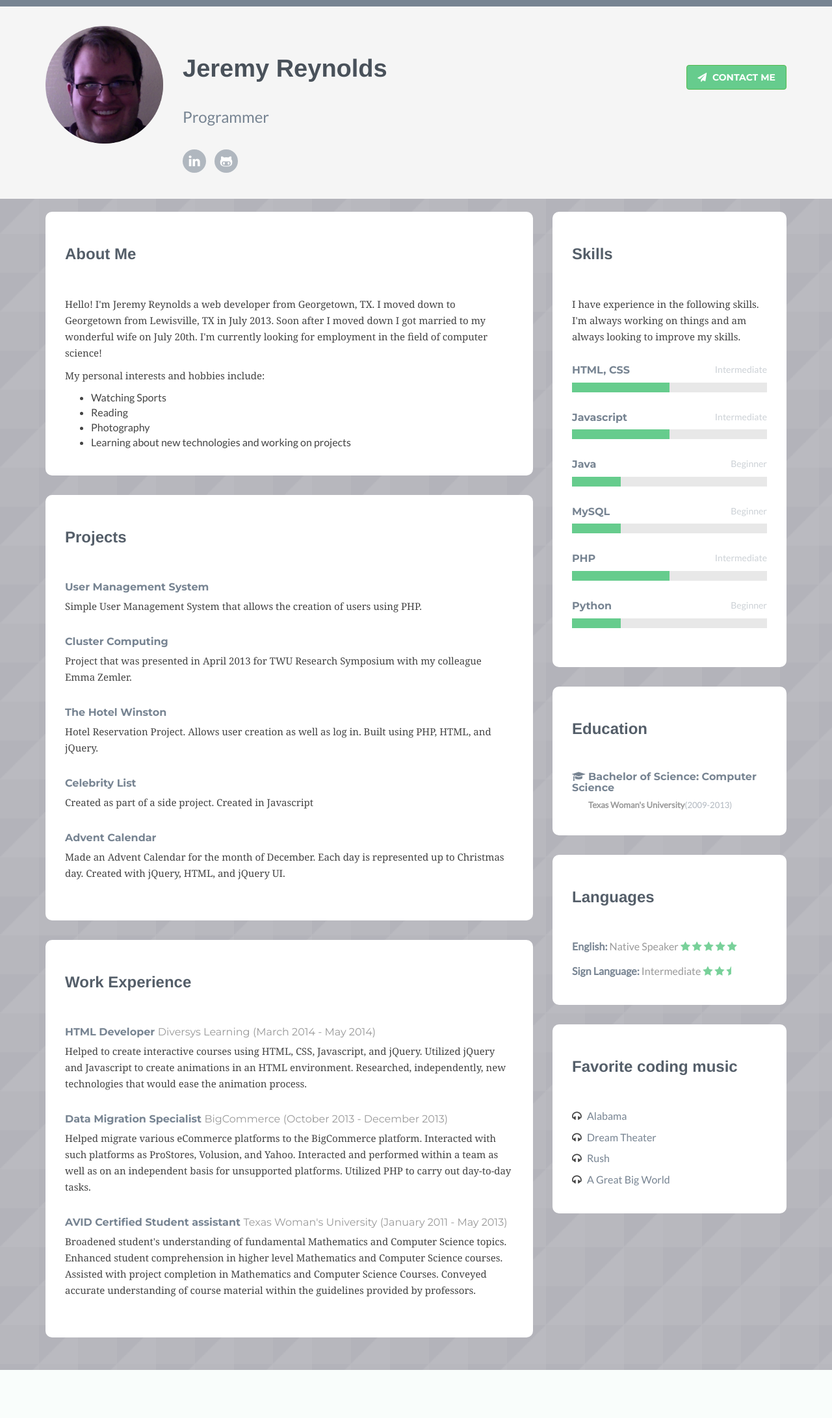
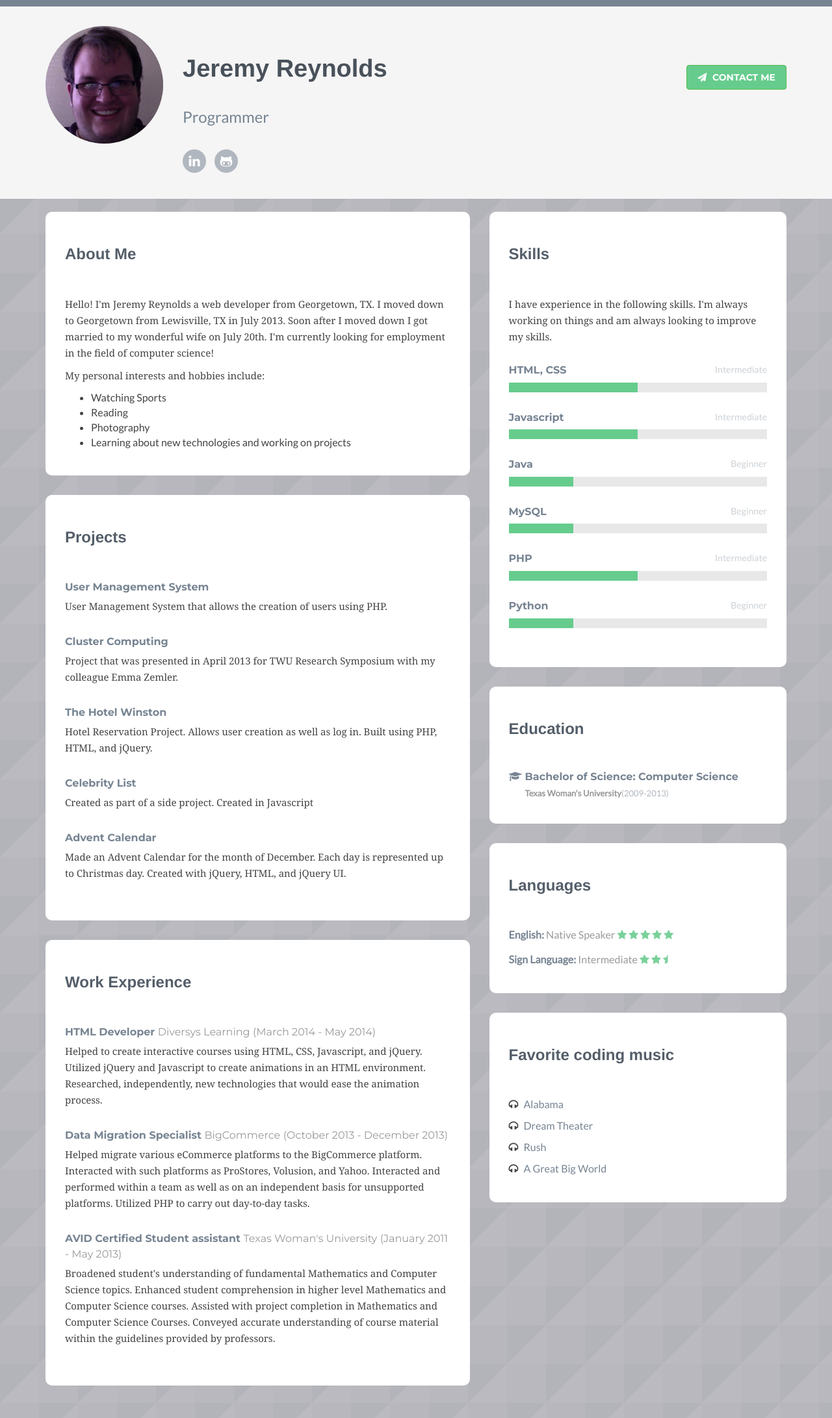
Before and after one commit to jeremyreynolds1/website, a PHP site: page /landing_page/index.html in a window 1280 px wide. Shown: the whole page at 65% size. Before the commit the page ends 2109 px from the top, so only its background shows below. Run offline with PHP 8.4, Linux system fonts and the light colour scheme; some libraries are stand-ins or nearby versions.

Commit message:
organization changes.

```diff
--- a/landing_page/index.html
+++ b/landing_page/index.html
@@ -9,7 +9,7 @@
     <meta http-equiv="X-UA-Compatible" content="IE=edge">
     <meta name="viewport" content="width=device-width, initial-scale=1.0">
     <meta name="description" content="landing page">
-    <link rel="shortcut icon" href="favicon.ico">
+    <link rel="shortcut icon" href="../favicon.ico">
     <link href='http://fonts.googleapis.com/css?family=Lato:300,400,300italic,400italic' rel='stylesheet' type='text/css'>
     <link href='http://fonts.googleapis.com/css?family=Montserrat:400,700' rel='stylesheet' type='text/css'>
     <!-- Global CSS -->
@@ -50,7 +50,7 @@
 
     <div class="container sections-wrapper">
         <div class="row">
-            <div class="primary col-md-8 col-sm-8 col-xs-12">
+            <div class="primary col-md-7 col-sm-8 col-xs-12">
                 <section id="about" class="about section">
                     <div class="section-inner">
                         <h2 class="heading">About Me</h2>
@@ -75,31 +75,38 @@
                     <div class="section-inner">
                         <h2 class="heading">Projects</h2>
                         <div class="content">
+	                        <!--ums.php-->
                             <div class="item">
                                 <h3 class="title"><a href="../ums.php">User Management System</a></h3>
-                                <p class="summary">Simple User Management System that allows the creation of users using PHP.</p>
+                                <p class="summary">User Management System that allows the creation of users using PHP.</p>
                             </div><!--//item-->
+                            <!--cluster.html-->
                             <div class="item">
                                 <h3 class="title"><a href="../cluster.html">Cluster Computing</a> </h3>
                                 <p class="summary">Project that was presented in April 2013 for TWU Research Symposium with my colleague Emma Zemler.</p>
                             </div><!--//item-->
+                            <!--albumCatalog.html-->
                             <!--<div class="item">
                                 <h3 class="title"><a href="/albumCatalog/catalog.html">Album Catalog</a></h3>
                                 <p class="summary">Sample album catalog loaded from XML.</p>
 
                             </div><!--//item-->
+                            <!--todo.html-->
                             <!--<div class="item">
                             	<h3 class="title"><a href="../todo.html">jQuery based to do list</a></h3>
                             	<p>Sample to-do list powered by jQuery and Bootstrap.</p>
                             </div>-->
+                            <!--hotel_winston/index.html-->
                            <div class="item">
                             	<h3 class="title"><a href="../hotel_winston/index.html">The Hotel Winston</a></h3>
                             	<p>Hotel Reservation Project. Allows user creation as well as log in. Built using PHP, HTML, and jQuery.</p>
                             </div>
+                           <!--celebrity_list/index.html-->
                             <div class="item">
                             	<h3 class="title"><a href="../celebrity_list/index.html">Celebrity List</a></h3>
                             	<p>Created as part of a side project. Created in Javascript</p>
                             </div>
+                            <!--adventCalendar.html-->
                             <div class="item">
                             	<h3 class="title"><a href="../adventCalendar.html">Advent Calendar</a></h3>
                             	<p>Made an Advent Calendar for the month of December. Each day is represented up to Christmas day. Created with jQuery, HTML, and jQuery UI.</p>
@@ -141,7 +148,7 @@
             <!--
 	            Contains info, skills, education, languages, music
             -->
-            <div class="secondary col-md-4 col-sm-4 col-xs-12">
+            <div class="secondary col-md-5 col-sm-4 col-xs-12">
 
                  <!--<aside class="info aside section">
                     <div class="section-inner">
--- a/layout-styles.css
+++ b/layout-styles.css
@@ -1,4 +1,8 @@
 body{
+	background: url("files/triangle.png");
+}
+
+.pattern{
 	background: url("files/triangle.png");
 }
 
```
